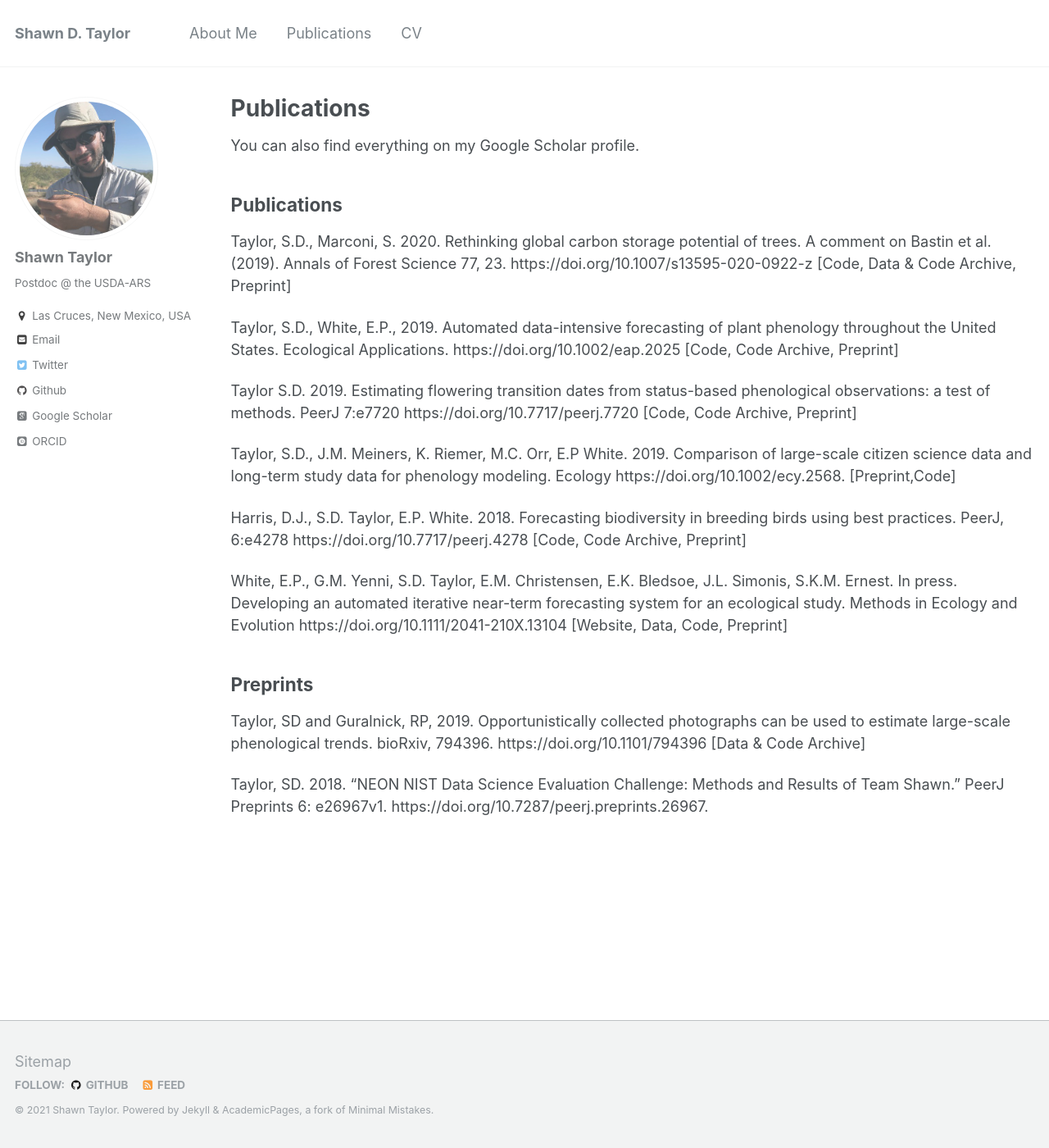
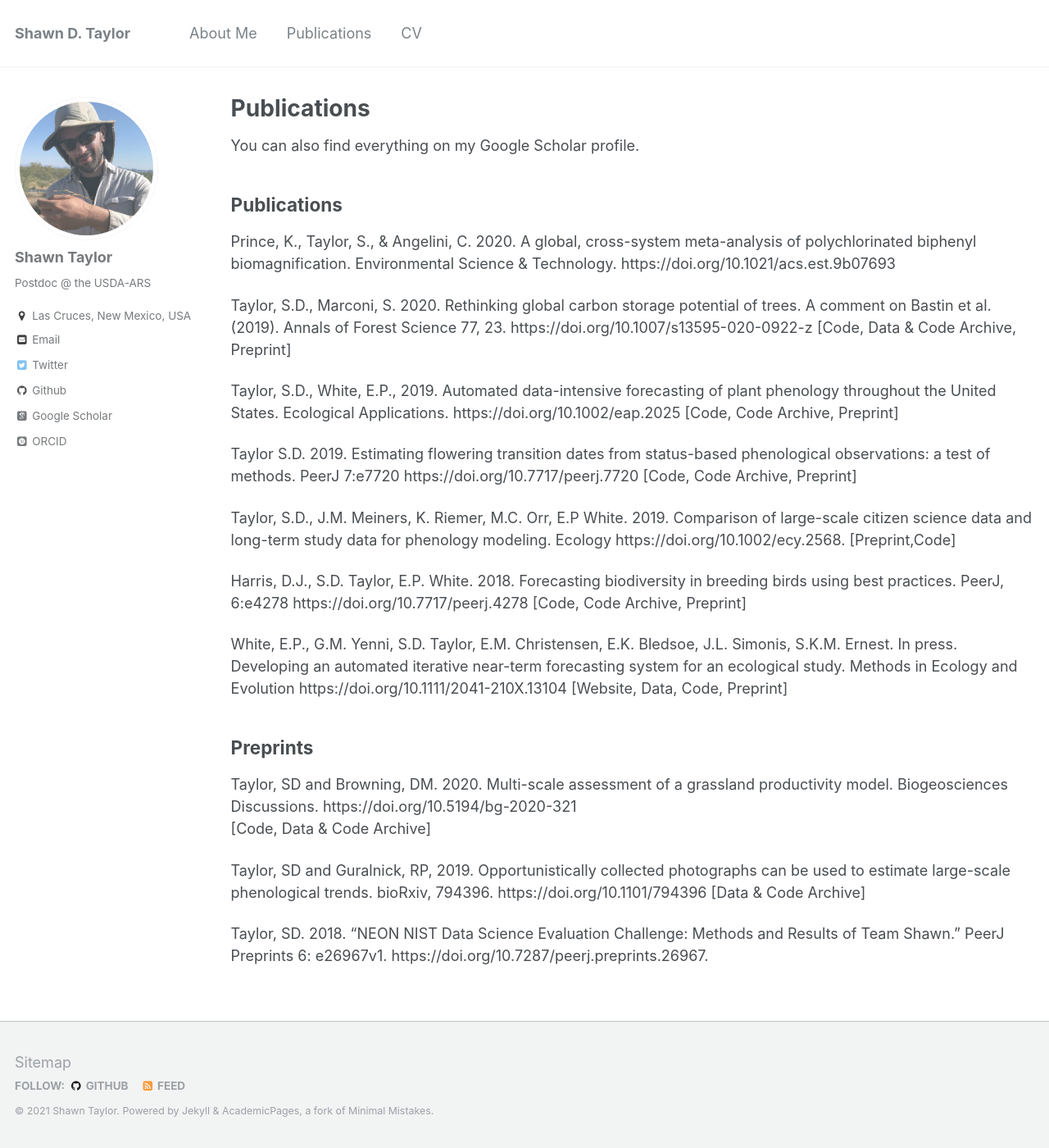
Before and after one commit to sdtaylor/sdtaylor.github.io, a Jekyll site: the page built from _pages/publications.md, in a window 1280 px wide and 1400 px high. Shown: the whole window at 82% size. Built offline with Jekyll 4.4.1, drawn with Linux system fonts in a browser that asks for light colours; some web fonts are replaced.

Commit message:
add new pubs

```diff
--- a/_pages/publications.md
+++ b/_pages/publications.md
@@ -9,6 +9,8 @@ You can also find everything on my [Google Scholar profile](https://scholar.goog
 
 
 ## Publications
+
+Prince, K., Taylor, S., & Angelini, C. 2020. A global, cross-system meta-analysis of polychlorinated biphenyl biomagnification. Environmental Science & Technology. [https://doi.org/10.1021/acs.est.9b07693](https://doi.org/10.1021/acs.est.9b07693)
 
 Taylor, S.D., Marconi, S. 2020. Rethinking global carbon storage potential of trees. A comment on Bastin et al. (2019). Annals of Forest Science 77, 23. [https://doi.org/10.1007/s13595-020-0922-z](https://doi.org/10.1007/s13595-020-0922-z)
 [[Code](https://github.com/sdtaylor/bastin2019_reply),
@@ -39,6 +41,10 @@ White, E.P., G.M. Yenni, S.D. Taylor, E.M. Christensen, E.K. Bledsoe, J.L. Simon
 
 ## Preprints
 
+Taylor, SD and Browning, DM. 2020. Multi-scale assessment of a grassland productivity model. Biogeosciences Discussions. [https://doi.org/10.5194/bg-2020-321](https://doi.org/10.5194/bg-2020-321)
+[[Code](https://github.com/sdtaylor/PhenograssReplication),
+[Data & Code Archive](https://doi.org/10.5281/zenodo.3897319)]
+
 Taylor, SD and Guralnick, RP, 2019. Opportunistically collected photographs can be used to estimate large-scale phenological trends. bioRxiv, 794396. [https://doi.org/10.1101/794396](https://doi.org/10.1101/794396)
 [[Data & Code Archive](https://doi.org/10.5281/zenodo.3473015)]
 
```
